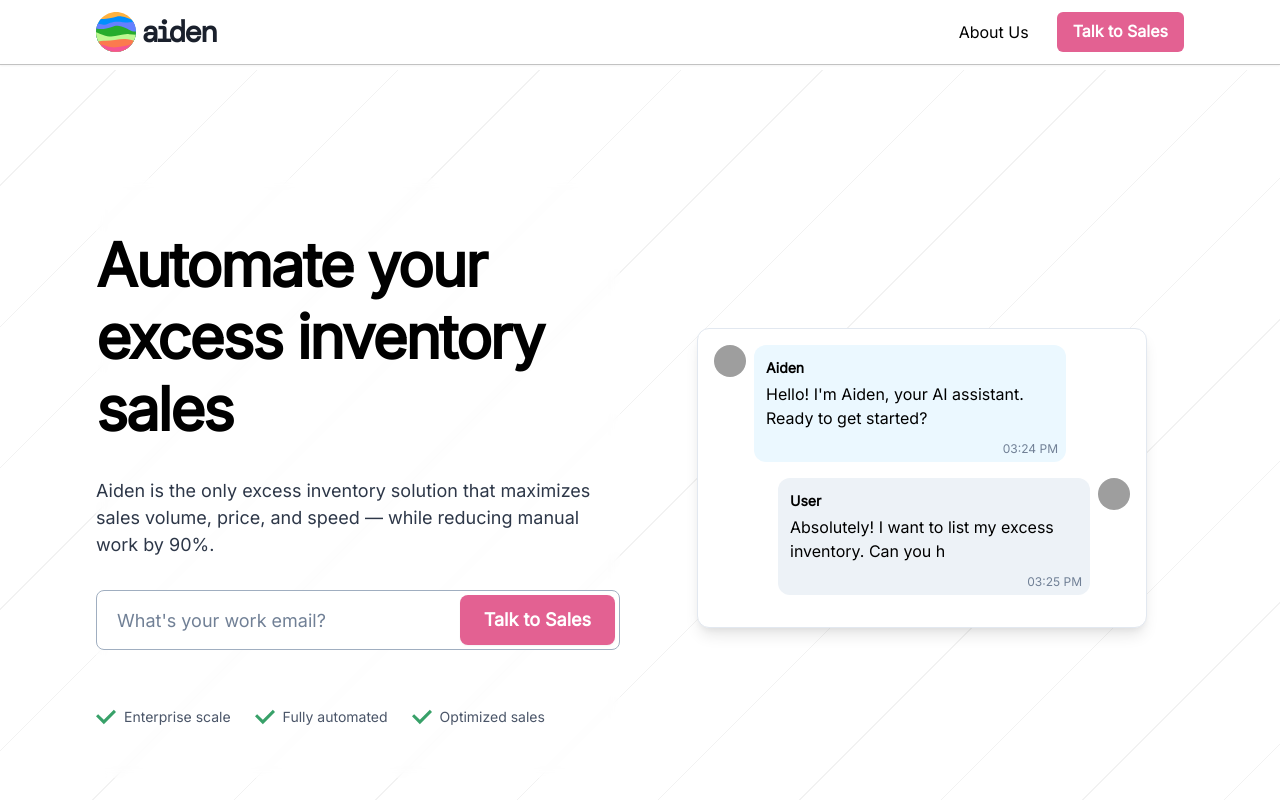
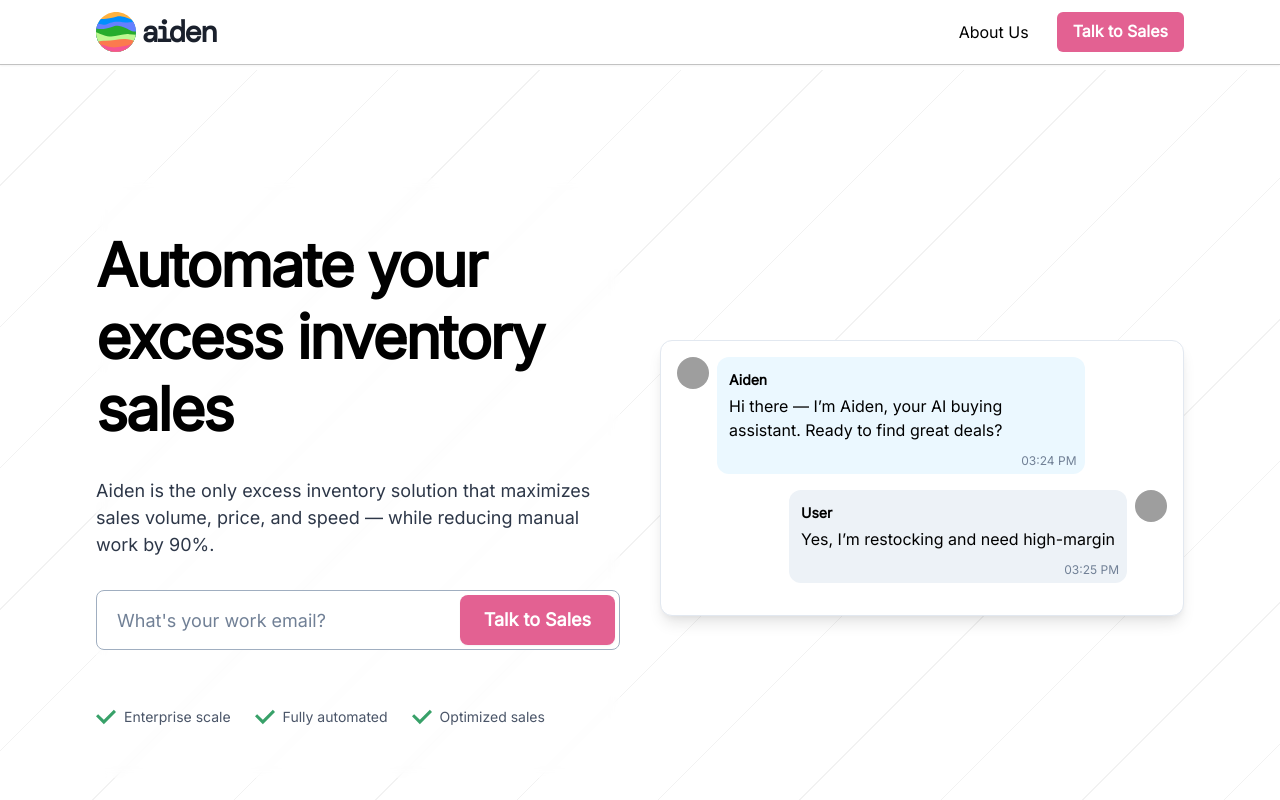
Before and after one commit to dannymansilla/pallet, a React (Create React App) app in the folder frontend/: page / in a window 1280 px wide. Shown: the top 800 px of the page. Built offline with nearby package versions, Linux system fonts and the light colour scheme; no server answers; grey boxes are pictures that could not be loaded.

Commit message:
updated landing page hero

```diff
--- a/frontend/src/pages/LandingPage.js
+++ b/frontend/src/pages/LandingPage.js
@@ -12,6 +12,8 @@
   useColorModeValue,
   chakra,
 } from '@chakra-ui/react';
+import ReactMarkdown from 'react-markdown';
+
 import { Link as RouterLink } from 'react-router-dom';
 import posthog from 'posthog-js';
 import TimelineSection from '../components/TimelineSection';
@@ -30,25 +32,26 @@
   const conversation = [
     {
       sender: 'Aiden',
-      text: "Hello! I'm Aiden, your AI assistant. Ready to get started?",
+      text: "Hi there — I’m Aiden, your AI buying assistant. Ready to find great deals?",
       timestamp: '03:24 PM',
     },
     {
       sender: 'User',
-      text: 'Absolutely! I want to list my excess inventory. Can you help me?',
+      text: "Yes, I’m restocking and need high-margin inventory.",
       timestamp: '03:25 PM',
     },
     {
       sender: 'Aiden',
-      text: "Of course. I'll guide you through the listing process so top buyers see it immediately.",
-      timestamp: '03:25 PM',
+      text: "Here are 2 trending products based on sales velocity and margin potential:\n\n• **MaxClean Detergent** — Moving fast in Midwest; 22% MoM growth  \n• **ProNourish Shampoo** — 18% below retail, strong POS in Northeast",
+      timestamp: '03:26 PM',
     },
     {
       sender: 'User',
-      text: 'That sounds perfect. Let’s do it!',
+      text: "Perfect. Let’s place a bid.",
       timestamp: '03:26 PM',
     },
   ];
+
 
   const typingSpeed = 50;
   const pauseBetweenMessages = 800;
@@ -96,7 +99,7 @@
   return (
     <Box
       w="100%"
-      maxW="450px"
+      maxW="550px"
       borderRadius="xl"
       border="1px solid"
       borderColor="gray.200"
@@ -124,9 +127,9 @@
               <Text fontWeight="bold" fontSize="sm" mb={1}>
                 {msg.sender}
               </Text>
-              <Text whiteSpace="pre-wrap" mb="20px">
-                {msg.text}
-              </Text>
+              <Box mb="20px" className="markdown">
+                <ReactMarkdown>{msg.text}</ReactMarkdown>
+              </Box>
               <chakra.span
                 position="absolute"
                 bottom="4px"
```
